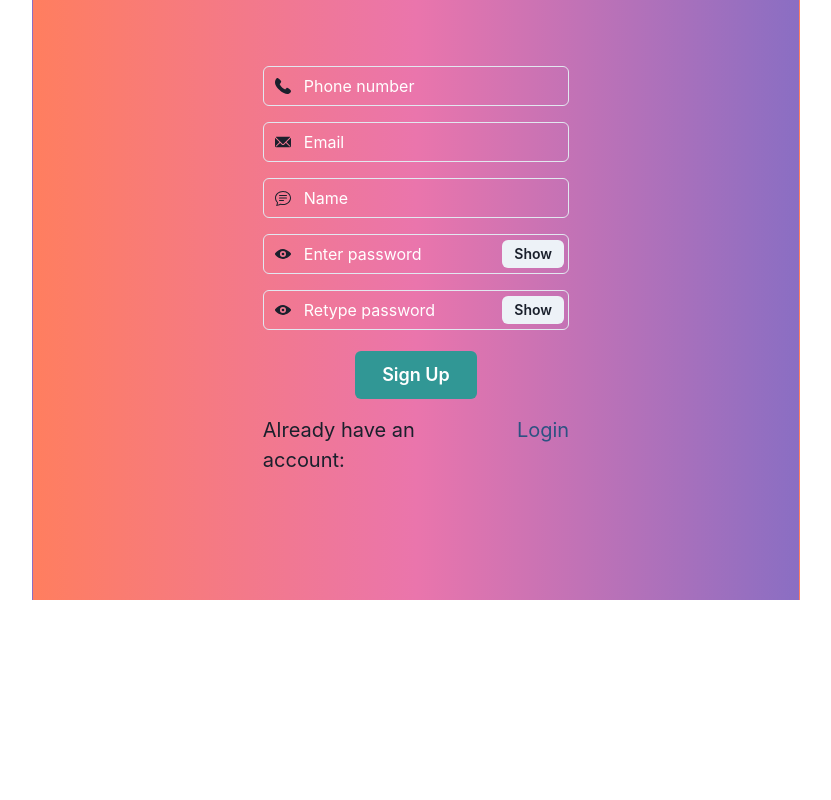
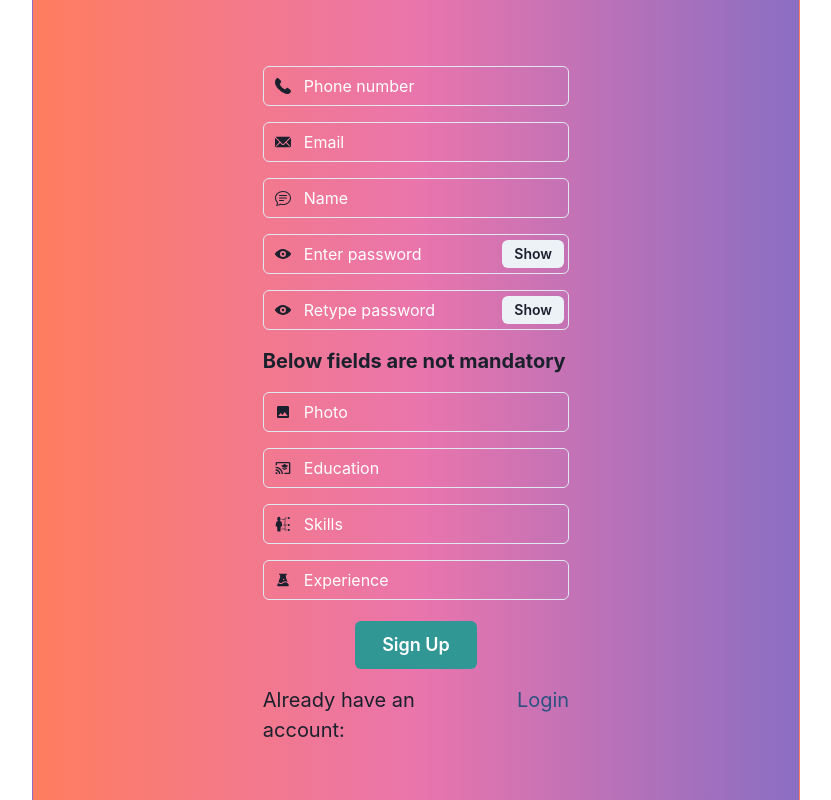
Before and after one commit to sumansauravmay/Addan_digital_solution_profile, a React (Create React App) app in the folder userprofile/: page /register in a window 1280 px wide. Shown: the part 384-1184 px from the top of the page, without its empty margins (224-1055 px from the left). Before the commit the page ends 984 px from the top, so only its background shows below. Built offline with nearby package versions, Linux system fonts and the light colour scheme.

Commit message:
registration

```diff
--- a/userprofile/src/components/Register/Register.jsx
+++ b/userprofile/src/components/Register/Register.jsx
@@ -16,6 +16,10 @@ import { PhoneIcon, ViewIcon, EmailIcon } from "@chakra-ui/icons";
 import { BsChatText } from "react-icons/bs";
 import { Link, useNavigate } from "react-router-dom";
 import { useToast } from "@chakra-ui/react";
+import { MdInsertPhoto } from "react-icons/md";
+import { GiSkills } from "react-icons/gi";
+import { AiFillExperiment } from "react-icons/ai";
+import { MdCastForEducation } from "react-icons/md";
 import axios from "axios";
 
 const Register = () => {
@@ -25,6 +29,10 @@ const Register = () => {
   const [name, setName] = useState("");
   const [password, setPassword] = useState("");
   const [repassword, setRepassword] = useState("");
+  const [education, setEducation] = useState("");
+  const [skillSets, setSkillSets] = useState("");
+  const [photo, setPhoto] = useState("");
+  const [pastExperience, setPastExperience] = useState("");
 
   const [show, setShow] = React.useState(false);
   const [show2, setShow2] = React.useState(false);
@@ -39,6 +47,10 @@ const Register = () => {
     name: name,
     password: password,
     repassword: repassword,
+    pastExperience: pastExperience,
+    skillSets: skillSets,
+    photo: photo,
+    education: education,
   };
 
   const handleSubmit = () => {
@@ -84,11 +96,10 @@ const Register = () => {
             duration: 9000,
             isClosable: true,
           });
-          navigate("/")
+          navigate("/");
         })
-        .catch((err)=>console.log(err))
+        .catch((err) => console.log(err));
     }
-
   };
 
   return (
@@ -179,6 +190,62 @@ const Register = () => {
           </InputRightElement>
         </InputGroup>
 
+        <Text fontSize="xl" fontWeight={"bold"}>
+          Below fields are not mandatory
+        </Text>
+
+        <InputGroup>
+          <InputLeftElement pointerEvents="none">
+            <MdInsertPhoto color="black.300" />
+          </InputLeftElement>
+          <Input
+            className={styles.input}
+            value={photo}
+            onChange={(e) => setPhoto(e.target.value)}
+            type="text"
+            placeholder="Photo"
+          />
+        </InputGroup>
+
+        <InputGroup>
+          <InputLeftElement pointerEvents="none">
+            <MdCastForEducation color="black.300" />
+          </InputLeftElement>
+          <Input
+            className={styles.input}
+            value={education}
+            onChange={(e) => setEducation(e.target.value)}
+            type="text"
+            placeholder="Education"
+          />
+        </InputGroup>
+
+        <InputGroup>
+          <InputLeftElement pointerEvents="none">
+            <GiSkills color="black.300" />
+          </InputLeftElement>
+          <Input
+            className={styles.input}
+            value={skillSets}
+            onChange={(e) => setSkillSets(e.target.value)}
+            type="text"
+            placeholder="Skills"
+          />
+        </InputGroup>
+
+        <InputGroup>
+          <InputLeftElement pointerEvents="none">
+            <AiFillExperiment color="black.300" />
+          </InputLeftElement>
+          <Input
+            className={styles.input}
+            value={pastExperience}
+            onChange={(e) => setPastExperience(e.target.value)}
+            type="text"
+            placeholder="Experience"
+          />
+        </InputGroup>
+
         <Button
           width={"40%"}
           m="5px auto auto auto"
--- a/userprofile/src/components/Register/Register.module.css
+++ b/userprofile/src/components/Register/Register.module.css
@@ -1,7 +1,7 @@
 .register {
     border: 1px solid transparent;
     margin: 100px auto auto auto;
-    height: 800px;
+    height: 1000px;
     width: 60%;
     background: linear-gradient(to right, #ff7e5f, #EA75AC, #8A6EC3);
   }
```
